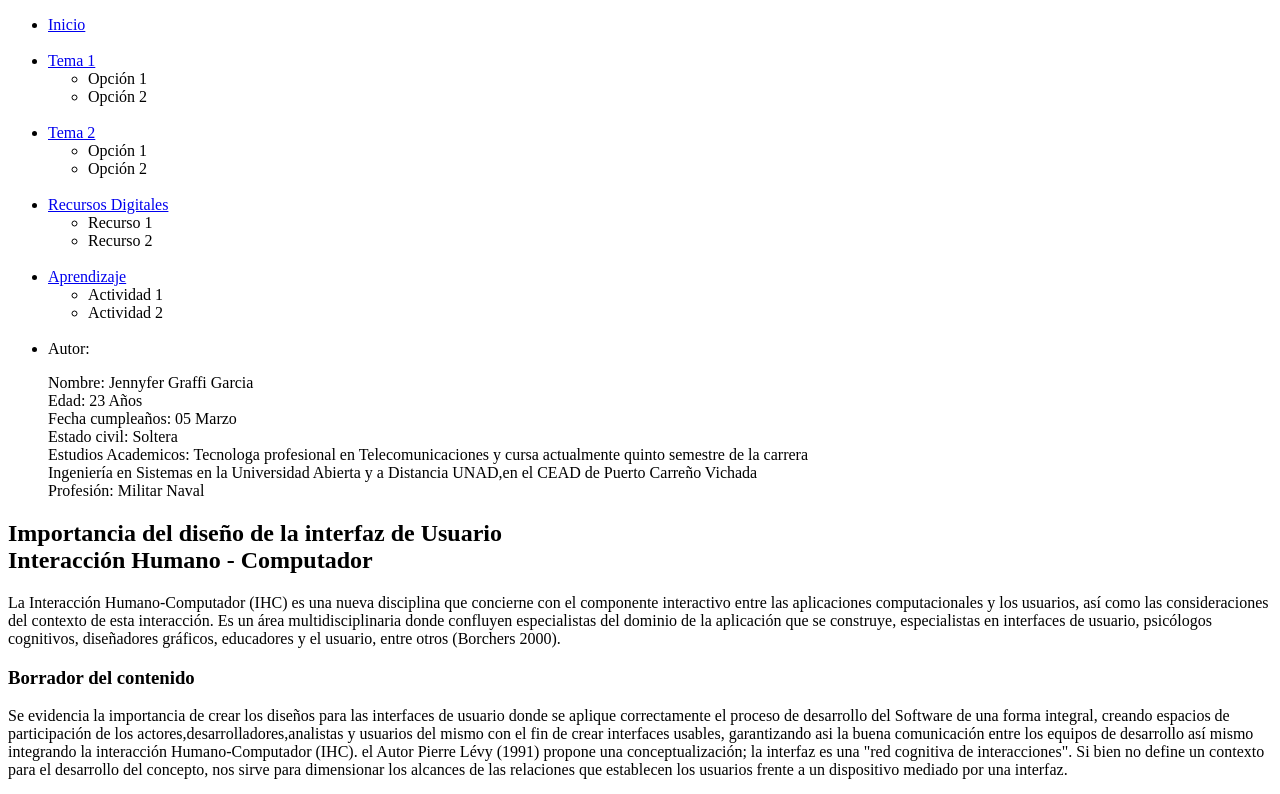
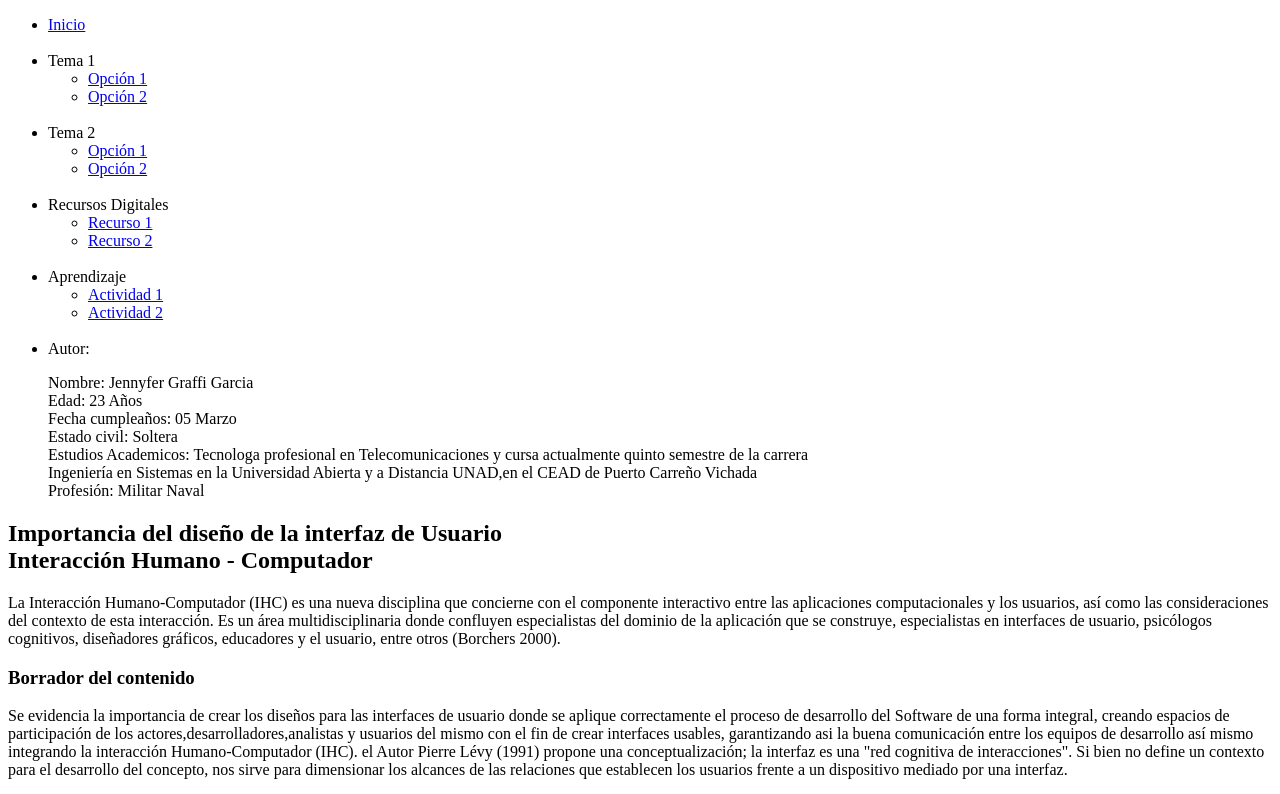
Before and after one commit to Ferk97/DSW-JennyferGraffi, a plain HTML site: page FASE 2/desing.html in a window 1280 px wide. Shown: the top 794 px of the page. Drawn offline with Linux system fonts and the light colour scheme.

Commit message:
Cuarto cambio

```diff
--- a/FASE 2/desing.html
+++ b/FASE 2/desing.html
@@ -15,25 +15,25 @@
                 <li>
                     <a href="#">Inicio</a>
                 </li><br>
-                <li> <a href="#">Tema 1</a></li>
+                <li> <a>Tema 1</a></li>
                 <ul>
-                    <li>Opción 1 </li>
-                    <li>Opción 2 </li><br>
+                    <li> <a href="#">Opción 1</a>  </li>
+                    <li> <a href="#">Opción 2</a>  </li><br>
                 </ul>
-                <li><a href="#">Tema 2</a></li>
+                <li><a>Tema 2</a></li>
                 <ul>
-                    <li>Opción 1</li>
-                    <li>Opción 2</li><br>
+                    <li><a href="#">Opción 1</a></li>
+                    <li><a href="#">Opción 2</a></li><br>
                 </ul>
-                <li> <a href="#">Recursos Digitales</a> </li>
+                <li> <a>Recursos Digitales</a> </li>
                 <ul>
-                    <li>Recurso 1</li>
-                    <li>Recurso 2</li><br>
+                    <li> <a href="#"> Recurso 1</a> </li>
+                    <li><a href="#"> Recurso 2</a></li><br>
                 </ul>
-                <li> <a href="#">Aprendizaje</a> </li>
+                <li> <a>Aprendizaje</a> </li>
                 <ul>
-                    <li>Actividad 1</li>
-                    <li>Actividad 2</li><br>
+                    <li> <a href="#">Actividad 1</a> </li>
+                    <li><a href="#">Actividad 2</a> </li><br>
                 </ul>
                 <li>Autor: <p>Nombre: Jennyfer Graffi Garcia <br>
                         Edad: 23 Años <br>
```
